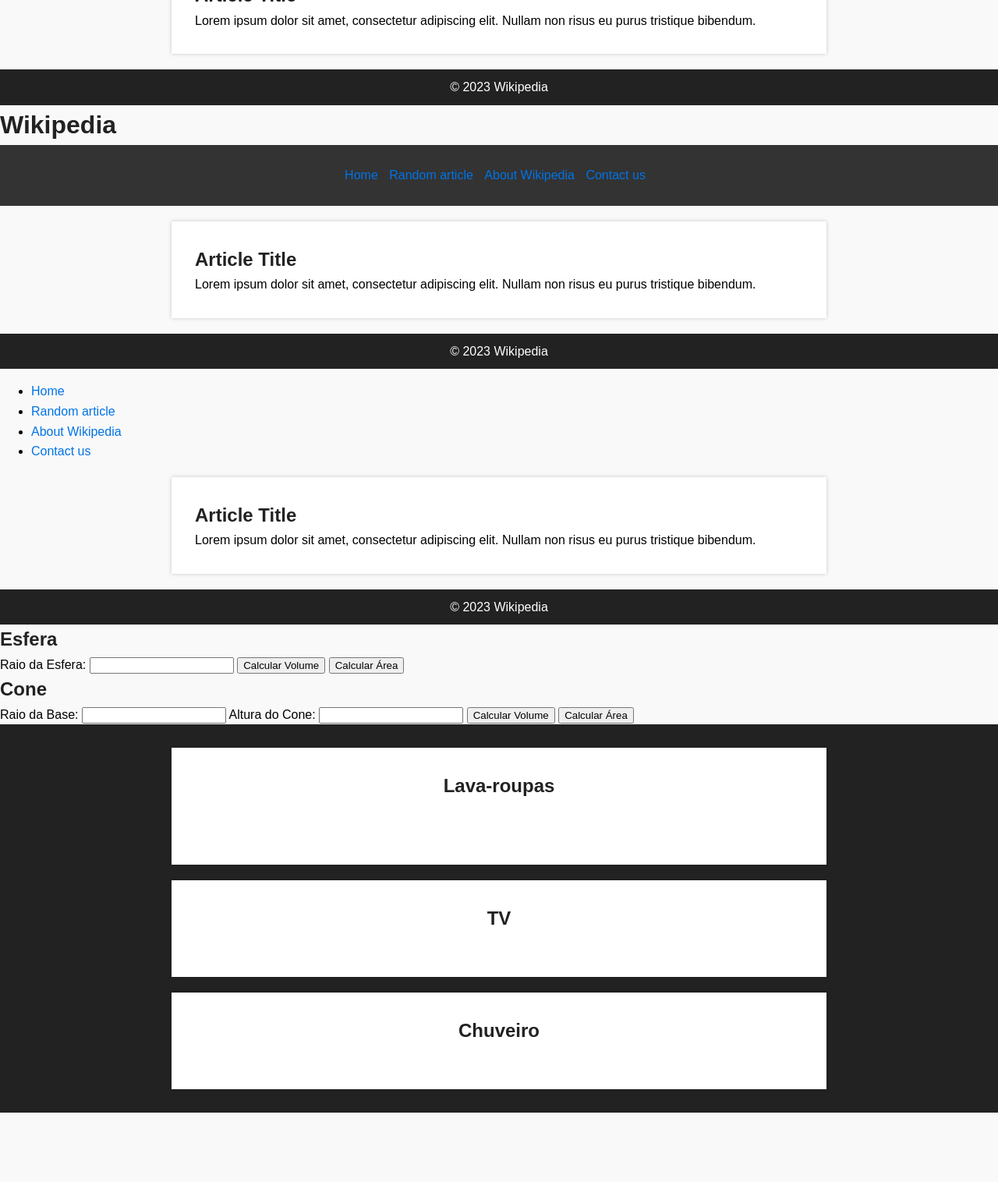
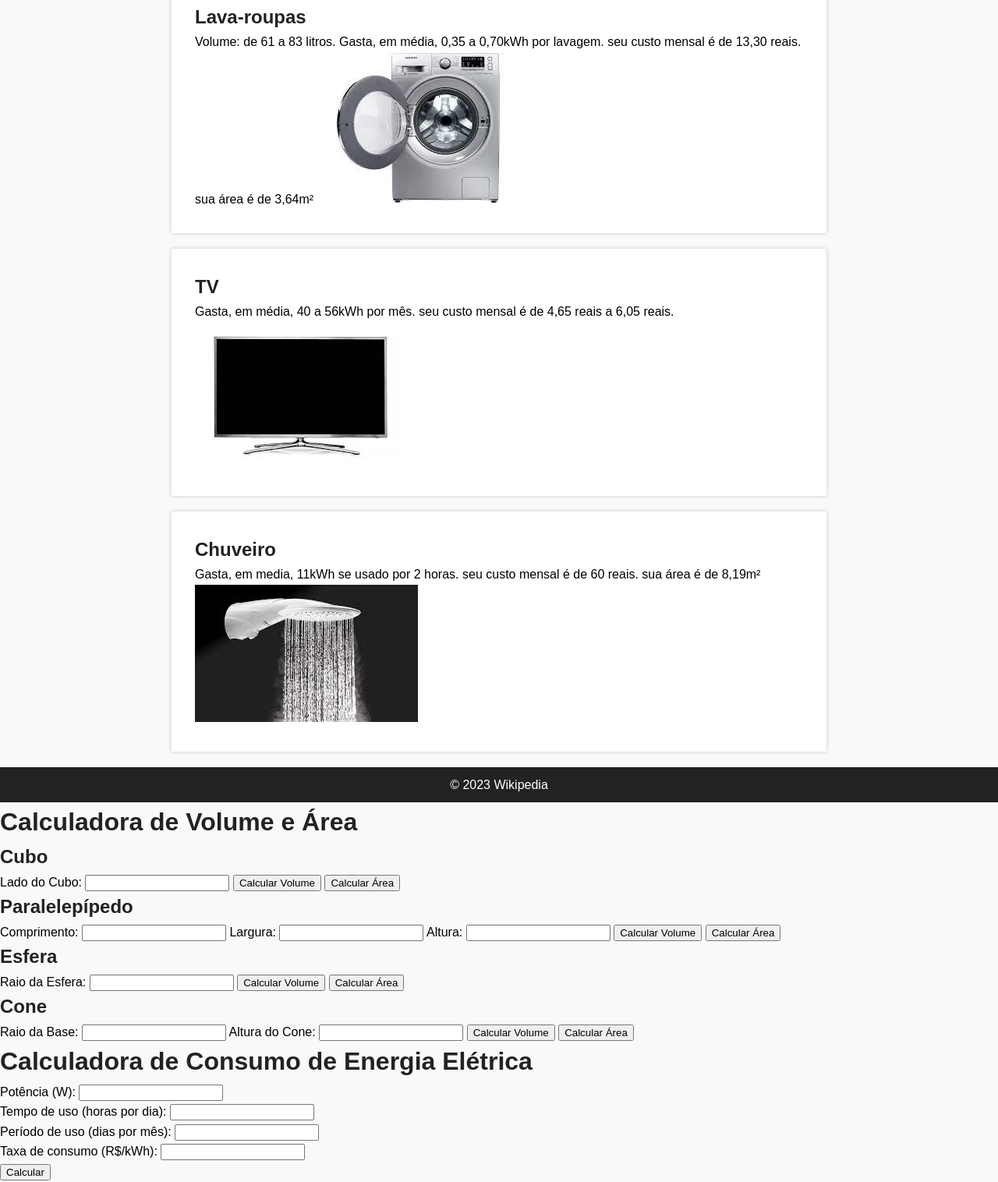
Before and after one commit to kindim0/projetomatematica2, a plain HTML site: page projeto Jhully 2b/index.html in a window 1280 px wide. Shown: the part 892-2408 px from the top of the page at 78% size. Before the commit the page ends 2319 px from the top, so only its background shows below. Drawn offline with Linux system fonts and the light colour scheme.

Commit message:
Add files via upload

```diff
--- a/projeto Jhully 2b/index.html
+++ b/projeto Jhully 2b/index.html
@@ -25,6 +25,7 @@
                 gasta, em média, 40 a 57 kWh de energia.
                 seu custo mensal é de 39,18 reais.
                 sua área é de 5,895m²
+                <img src="Sem título.jpeg"
             </p>
             <!-- More content goes here -->
         </article>
@@ -36,15 +37,56 @@
                 gasta, em media, 12 kWh por mês de energia.
                 seu custo mensal é de 4,55 reais.
                 sua área é de 0,73m²
+                <img src="micro.jpeg"
             </p>>  </article>
         </main>
-        <footer>
-            &copy; 2023 Wikipedia
-        </footer>
-    </body>
-    </html>
+    <main>
+        <article>
+            <h2>Lava-roupas</h2>
+            <p>Volume: de 61 a 83 litros.
+                Gasta, em média, 0,35 a 0,70kWh por lavagem.
+                seu custo mensal é de 13,30 reais.
+                sua área é de 3,64m²
+                <img src="lava.jpeg"
+            </p>
+            <!-- More content goes here -->
+        </article>
+    </main>
+    <main>
+        <article>
+            <h2>TV</h2>
+            <p>Gasta, em média, 40 a 56kWh por mês.
+                seu custo mensal é de 4,65 reais a 6,05 reais.
+                <img src="teve.jpeg"
+            </p>
+            <!-- More content goes here -->
+        </article>
+    </main>
+    <main>
+        <article>
+            <h2>Chuveiro</h2>
+            <p>Gasta, em media, 11kWh se usado por 2 horas.
+                seu custo mensal é de 60 reais.
+                sua área é de 8,19m²
+                <img src="chuva.jpeg"
+            </p>
+        </article>
+    </main>
+    <footer>
+        &copy; 2023 Wikipedia
+    </footer>
+</body>
+<!DOCTYPE html>
+<html>
+<head>
+    <title>Calculadora de Volume e Área</title>
+</head>
+<body>
+    <h1>Calculadora de Volume e Área</h1>
 
-    o:</label>
+    <!-- Cubo -->
+    <h2>Cubo</h2>
+    <label for="cuboLado">Lado do Cubo:</label>
     <input type="number" id="cuboLado">
     <button onclick="calcularVolumeCubo()">Calcular Volume</button>
     <button onclick="calcularAreaCubo()">Calcular Área</button>
@@ -57,98 +99,12 @@
     <label for="paralelepipedoLargura">Largura:</label>
     <input type="number" id="paralelepipedoLargura">
     <label for="paralelepipedoAltura">Altura:</label>
-    <input type="number" id="pa<!DOCTYPE html>
-    <html lang="en">
-    <head>
-        <meta charset="UTF-8">
-        <meta name="viewport" content="width=device-width, initial-scale=1.0">
-        <title>Wikipedia-like Page</title>
-        <link rel="stylesheet" href="styles.css">
-    </head><!DOCTYPE html>
-    <html lang="en">
-    <head>
-        <meta charset="UTF-8">
-        <meta name="viewport" content="width=device-width, initial-scale=1.0">
-        <title>Wikipedia-like Page</title>
-        <link rel="stylesh<!DOCTYPE html>
-        <html lang="en">
-        <head>
-            <meta charset="UTF-8">
-            <meta name="viewport" content="width=device-width, initial-scale=1.0">
-            <title>Wikipedia-like Page</title>
-            <link rel="stylesheet" href="styles.css">
-        </head>
-        <body>
-            <header>
-                <h1>Wikipedia</h1>
-            </header>
-            <nav>
-                <ul>
-                    <li><a href="#">Home</a></li>
-                    <li><a href="#">Random article</a></li>
-                    <li><a href="#">About Wikipedia</a></li>
-                    <li><a href="#">Contact us</a></li>
-                </ul>
-            </nav>
-            <main>
-                <article>
-                    <h2>Article Title</h2>
-                    <p>Lorem ipsum dolor sit amet, consectetur adipiscing elit. Nullam non risus eu purus tristique bibendum.</p>
-                    <!-- More content goes here -->
-                </article>
-            </main>
-            <footer>
-                &copy; 2023 Wikipedia
-            </footer>
-        </body>
-        </html>
+    <input type="number" id="paralelepipedoAltura">
+    <button onclick="calcularVolumeParalelepipedo()">Calcular Volume</button>
+    <button onclick="calcularAreaParalelepipedo()">Calcular Área</button>
+    <p id="paralelepipedoResultado"></p>
 
-
-            <h1>Wikipedia</h1>
-        </header>
-        <nav>
-            <ul>
-                <li><a href="#">Home</a></li>
-                <li><a href="#">Random article</a></li>
-                <li><a href="#">About Wikipedia</a></li>
-                <li><a href="#">Contact us</a></li>
-            </ul>
-        </nav>
-        <main>
-            <article>
-                <h2>Article Title</h2>
-                <p>Lorem ipsum dolor sit amet, consectetur adipiscing elit. Nullam non risus eu purus tristique bibendum.</p>
-                <!-- More content goes here -->
-            </article>
-        </main>
-        <footer>
-            &copy; 2023 Wikipedia
-        </footer>
-    </body>
-    </html>
-
-
-            <ul>
-                <li><a href="#">Home</a></li>
-                <li><a href="#">Random article</a></li>
-                <li><a href="#">About Wikipedia</a></li>
-                <li><a href="#">Contact us</a></li>
-            </ul>
-        </nav>
-        <main>
-            <article>
-                <h2>Article Title</h2>
-                <p>Lorem ipsum dolor sit amet, consectetur adipiscing elit. Nullam non risus eu purus tristique bibendum.</p>
-                <!-- More content goes here -->
-            </article>
-        </main>
-        <footer>
-            &copy; 2023 Wikipedia
-        </footer>
-    </body>
-    </html>
-
-
+    <!-- Esfera -->
     <h2>Esfera</h2>
     <label for="esferaRaio">Raio da Esfera:</label>
     <input type="number" id="esferaRaio">
@@ -168,38 +124,34 @@
 </body>
 <script src="main.js"></script>
 </html>
+<!DOCTYPE html>
+<html>
+<head>
+    <title>Calculadora de Consumo de Energia</title>
+</head>
+<body>
+    <h1>Calculadora de Consumo de Energia Elétrica</h1>
+    <form>
+        <label>Potência (W): <input type="number" id="potencia"></label><br>
+        <label>Tempo de uso (horas por dia): <input type="number" id="tempo"></label><br>
+        <label>Período de uso (dias por mês): <input type="number" id="periodo"></label><br>
+        <label>Taxa de consumo (R$/kWh): <input type="number" id="taxa"></label><br>
+        <button type="button" onclick="calcularConsumo()">Calcular</button>
+    </form>
+    <div id="resultado"></div>
+    <script>
+        function calcularConsumo() {
+            const potencia = parseFloat(document.getElementById('potencia').value);
+            const tempo = parseFloat(document.getElementById('tempo').value);
+            const periodo = parseFloat(document.getElementById('periodo').value);
+            const taxa = parseFloat(document.getElementById('taxa').value);
 
-    <footer>
-    <main>
-        <article>
-            <h2>Lava-roupas</h2>
-            <p>Volume: de 61 a 83 litros.
-                Gasta, em média, 0,35 a 0,70kWh por lavagem.
-                seu custo mensal é de 13,30 reais.
-                sua área é de 3,64m²
-            </p>
-            <!-- More content goes here -->
-        </article>
-    </main>
-    <main>
-        <article>
-            <h2>TV</h2>
-            <p>Gasta, em média, 40 a 56kWh por mês.
-                seu custo mensal é de 4,65 reais a 6,05 reais.
-            </p>
-            <!-- More content goes here -->
-        </article>
-    </main>
-    <main>
-        <article>
-            <h2>Chuveiro</h2>
-            <p>Gasta, em media, 11kWh se usado por 2 horas.
-                seu custo mensal é de 60 reais.
-                sua área é de 8,19m²
-            </p>
-            <!-- More content goes</html>
+            const energia = (potencia * tempo * periodo) / 1000;
+            const custo = taxa * energia;
 
-
-        &copy; 2023 Wikipedia
-    </footer>
+            const resultado = `Consumo de Energia: ${energia.toFixed(2)} kWh<br>Custo: R$ ${custo.toFixed(2)}`;
+            document.getElementById('resultado').innerHTML = resultado;
+        }
+    </script>
 </body>
+</html>
```
Also changed, not shown: projeto Jhully 2b/Sem título.jpeg (added), projeto Jhully 2b/chuva.jpeg (added), projeto Jhully 2b/lava.jpeg (added), projeto Jhully 2b/micro.jpeg (added), projeto Jhully 2b/teve.jpeg (added).
